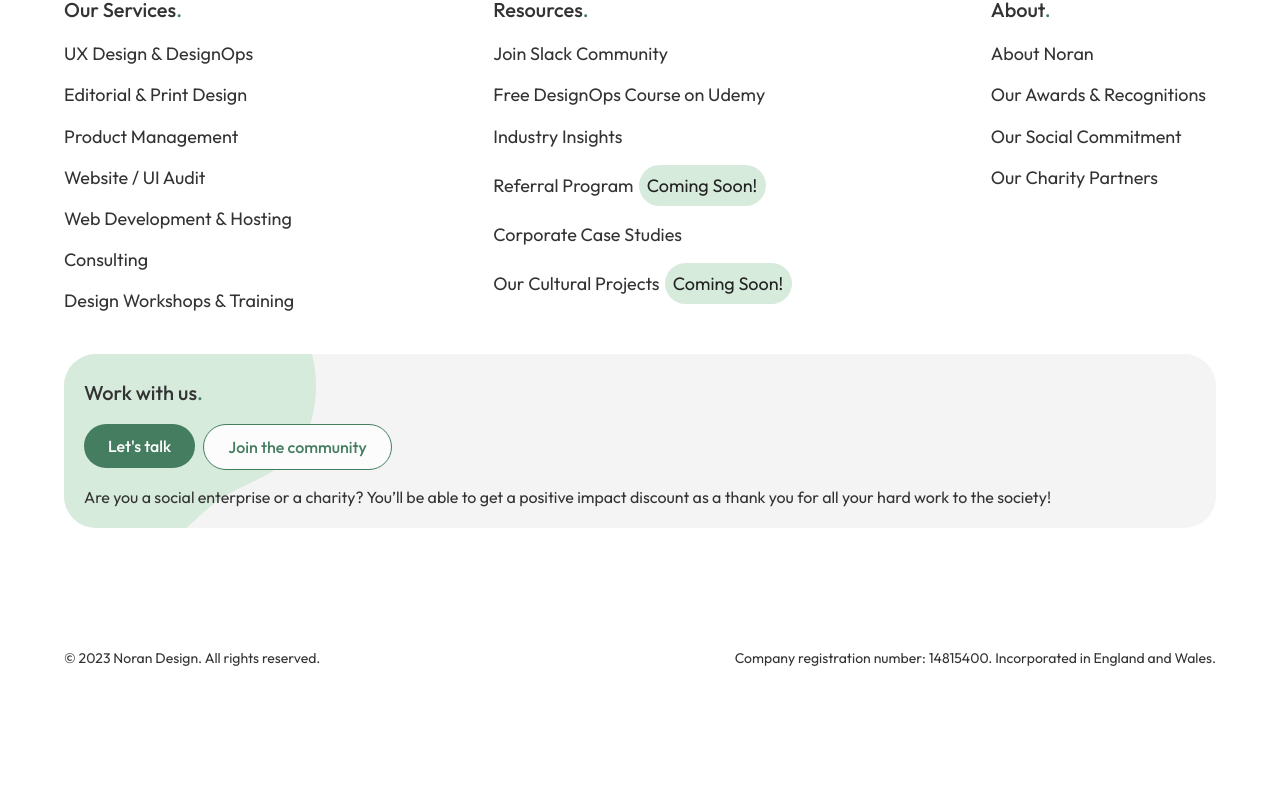
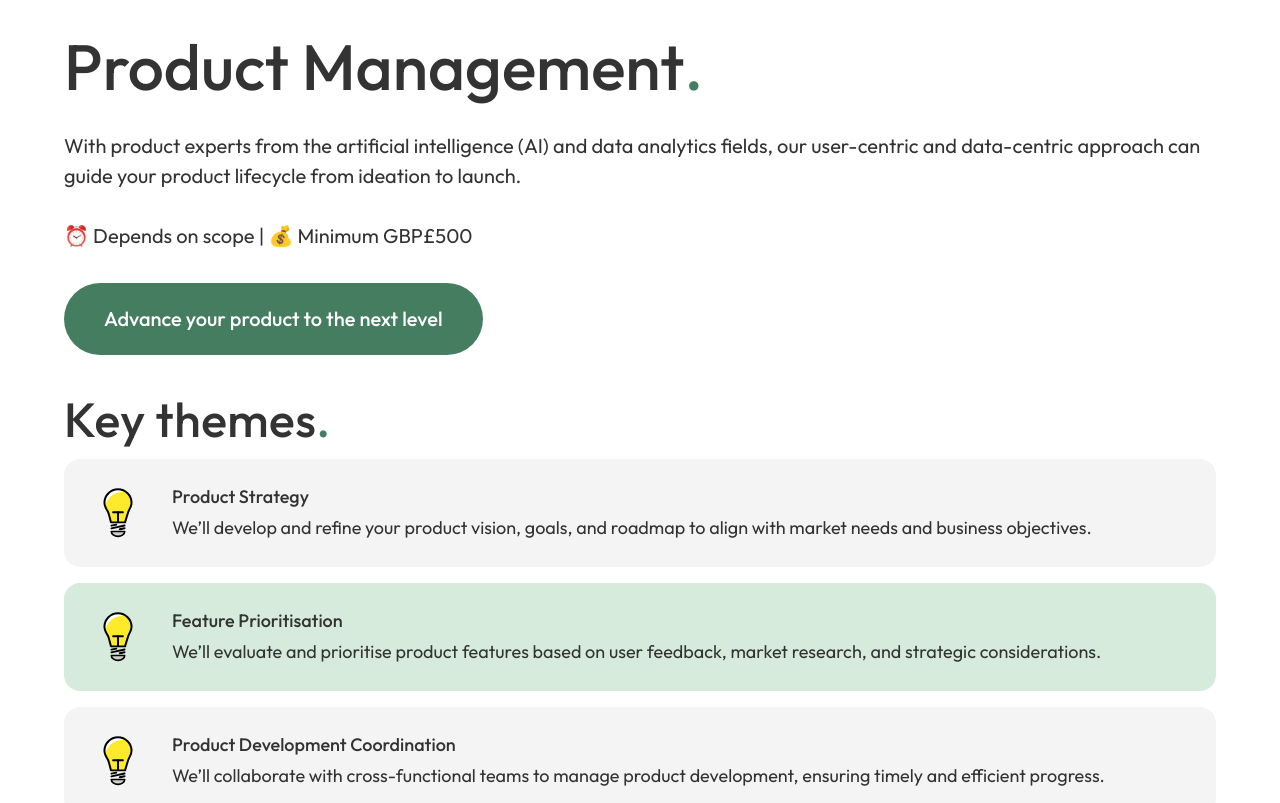
Before and after one commit to wongpakho814/noran, a React (Create React App) app: page /product-management-service in a window 1280 px wide. Shown: the part 257-1060 px from the top of the page. Before the commit the page ends 957 px from the top, so only its background shows below. Built offline with nearby package versions, Linux system fonts and the light colour scheme.

Commit message:
Implemented Product Management page

```diff
--- a/src/components/Container.js
+++ b/src/components/Container.js
@@ -5,6 +5,7 @@ import Footer from "./Footer";
 import Home from "./pages/Home";
 import UXDesignService from "./pages/services/UXDesignService";
 import EditorialService from "./pages/services/EditorialService";
+import ProductManagementService from "./pages/services/ProductManagementService";
 import UdemyCourse from "./pages/UdemyCourse";
 import SocialImpact from "./pages/SocialImpact";
 import Projects from "./pages/Projects";
@@ -19,6 +20,10 @@ export default function PortfolioContainer() {
           <Route path="/" element={<Home />} />
           <Route path="/uxdesign-service" element={<UXDesignService />} />
           <Route path="/editorial-service" element={<EditorialService />} />
+          <Route
+            path="/product-management-service"
+            element={<ProductManagementService />}
+          />
           <Route path="/udemy-course" element={<UdemyCourse />} />
           <Route path="/social-impact" element={<SocialImpact />} />
           <Route path="/projects" element={<Projects />} />
--- a/src/components/Footer.js
+++ b/src/components/Footer.js
@@ -55,7 +55,7 @@ function Footer() {
               <a href="editorial-service">Editorial & Print Design</a>
             </div>
             <div className="footer-item">
-              <a href="#">Product Management</a>
+              <a href="product-management-service">Product Management</a>
             </div>
             <div className="footer-item">
               <a href="#">Website / UI Audit</a>
--- a/src/components/Navigation.js
+++ b/src/components/Navigation.js
@@ -167,7 +167,7 @@ function Navigation() {
             <li className="nav-dropdown-item">
               <h3>
                 <img src={lightBulbIcon} alt="Product Management"></img>
-                <span>Product Management</span>
+                <a href="product-management-service">Product Management</a>
               </h3>
               <p>Launch industry-leading features strategically</p>
             </li>
--- /dev/null
+++ b/src/components/pages/services/ProductManagementService.js
@@ -0,0 +1,73 @@
+import React from "react";
+import InfiniteRotation from "../../InfiniteRotation";
+import lightBulbIcon from "../../../images/icons/lightbulb.svg";
+
+function ProductManagementService() {
+  return (
+    <React.Fragment>
+      <section
+        className="udemy-course-section-1 mobile-section drop-in-3"
+        id="product-management-service"
+      >
+        <InfiniteRotation />
+        <div className="udemy-course-section-1-wrapper">
+          <div className="udemy-course-section-1-left-column drop-in-4">
+            <h1>
+              Product Management<span>.</span>
+            </h1>
+            <p>
+              With product experts from the artificial intelligence (AI) and
+              data analytics fields, our user-centric and data-centric approach
+              can guide your product lifecycle from ideation to launch.{" "}
+              <br></br>
+              <br></br> ⏰ Depends on scope | 💰 Minimum GBP£500
+            </p>
+            <button className="lets-talk-btn learn-to-optimise">
+              Advance your product to the next level
+            </button>
+          </div>
+
+          <div className="udemy-course-section-1-right-column drop-in-5">
+            <h2>
+              Key themes<span>.</span>
+            </h2>
+            <div className="udemy-course-section-1-card">
+              <img src={lightBulbIcon} alt="Module 1: What’s DesignOps?"></img>
+              <div className="udemy-course-section-1-card-text">
+                <h3>Product Strategy</h3>
+                <p>
+                  We’ll develop and refine your product vision, goals, and
+                  roadmap to align with market needs and business objectives.
+                </p>
+              </div>
+            </div>
+
+            <div className="udemy-course-section-1-card">
+              <img src={lightBulbIcon} alt="Module 1: What’s DesignOps?"></img>
+              <div className="udemy-course-section-1-card-text">
+                <h3>Feature Prioritisation</h3>
+                <p>
+                  We’ll evaluate and prioritise product features based on user
+                  feedback, market research, and strategic considerations.
+                </p>
+              </div>
+            </div>
+
+            <div className="udemy-course-section-1-card">
+              <img src={lightBulbIcon} alt="Module 1: What’s DesignOps?"></img>
+              <div className="udemy-course-section-1-card-text">
+                <h3>Product Development Coordination</h3>
+                <p>
+                  We’ll collaborate with cross-functional teams to manage
+                  product development, ensuring timely and efficient progress.
+                </p>
+              </div>
+            </div>
+          </div>
+        </div>
+      </section>
+    </React.Fragment>
+  );
+}
+
+export default ProductManagementService;
```
